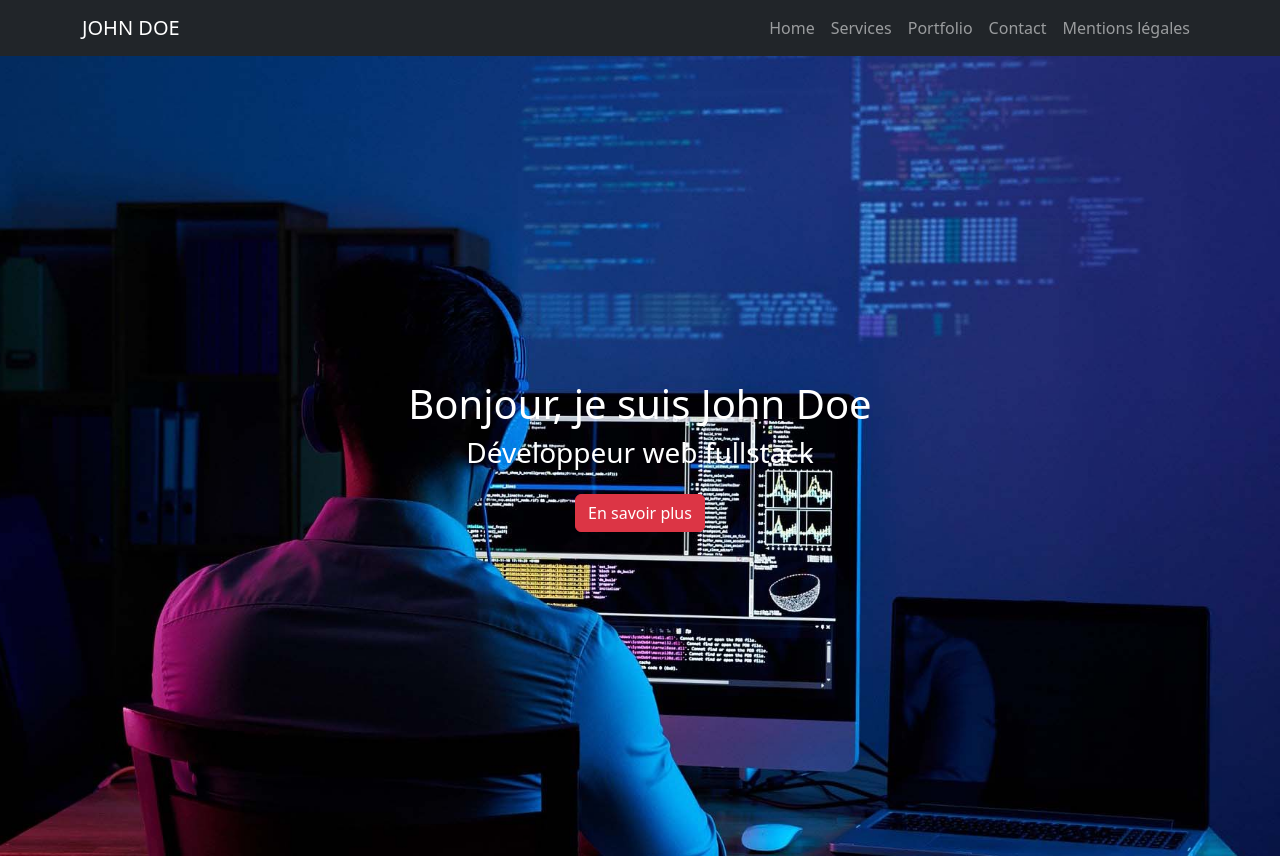
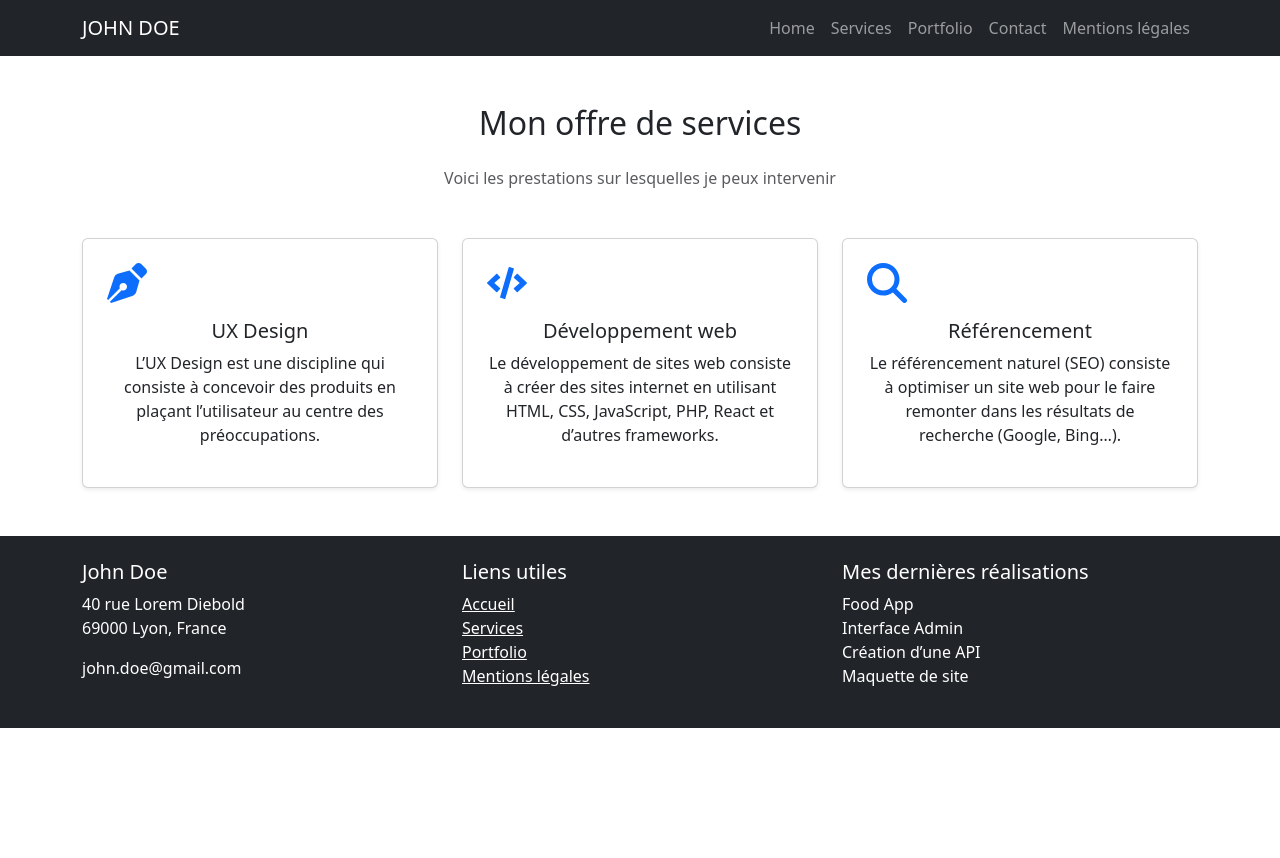
Before and after one commit to Boubou008/portfolio, a React (Create React App) app: page /services in a window 1280 px wide. Shown: the top 858 px of the page. After the commit the page ends 800 px from the top, so only its background shows below. Built offline with nearby package versions, Linux system fonts and the light colour scheme.

Commit message:
ajout des pages Services, Portfolio, Contact et correction Navbar avec React Router

```diff
--- a/package.json
+++ b/package.json
@@ -10,6 +10,8 @@
     "bootstrap": "^5.3.8",
     "react": "^19.2.0",
     "react-dom": "^19.2.0",
+    "react-icons": "^5.5.0",
+    "react-router-dom": "^7.9.4",
     "react-scripts": "5.0.1",
     "web-vitals": "^2.1.4"
   },
--- a/src/App.js
+++ b/src/App.js
@@ -1,14 +1,25 @@
 import React from "react";
+import { BrowserRouter as Router, Routes, Route } from "react-router-dom";
+
 import Navbar from "./components/Navbar";
 import Hero from "./components/Hero";
 import About from "./components/About";
 import Skills from "./components/Skills";
 import Footer from "./components/Footer";
+import Services from "./components/Services";
+import Portfolio from "./components/Portfolio"; // <-- nouvelle page
+import Contact from "./components/Contact";     // <-- nouvelle page
 
 function App() {
   return (
+    <Router>
+      <Navbar />
+      <Routes>
+        {/* Home */}
+        <Route
+          path="/"
+          element={
             <>
-      <Navbar />
               <Hero />
               <section className="container my-5" id="about">
                 <div className="row">
@@ -16,8 +27,17 @@ function App() {
                   <Skills />
                 </div>
               </section>
+            </>
+          }
+        />
+
+        {/* Pages */}
+        <Route path="/services" element={<Services />} />
+        <Route path="/portfolio" element={<Portfolio />} />
+        <Route path="/contact" element={<Contact />} />
+      </Routes>
       <Footer />
-    </>
+    </Router>
   );
 }
 
--- /dev/null
+++ b/src/components/Contact.js
@@ -0,0 +1,28 @@
+import React from "react";
+
+export default function Contact() {
+  return (
+    <section className="container my-5">
+      <h2 className="text-center mb-4">Me contacter</h2>
+      <p className="text-center text-muted">
+        Vous pouvez m’envoyer un message via ce formulaire
+      </p>
+
+      <form className="col-md-6 mx-auto mt-4">
+        <div className="mb-3">
+          <label className="form-label">Nom</label>
+          <input type="text" className="form-control" placeholder="Votre nom" />
+        </div>
+        <div className="mb-3">
+          <label className="form-label">Email</label>
+          <input type="email" className="form-control" placeholder="Votre email" />
+        </div>
+        <div className="mb-3">
+          <label className="form-label">Message</label>
+          <textarea className="form-control" rows="5" placeholder="Votre message"></textarea>
+        </div>
+        <button type="submit" className="btn btn-primary">Envoyer</button>
+      </form>
+    </section>
+  );
+}
--- a/src/components/Navbar.js
+++ b/src/components/Navbar.js
@@ -1,21 +1,44 @@
 import React from "react";
-import "bootstrap/dist/css/bootstrap.min.css";
+import { Link } from "react-router-dom";
 
 export default function Navbar() {
   return (
     <nav className="navbar navbar-expand-lg navbar-dark bg-dark">
       <div className="container">
-        <a className="navbar-brand" href="#">JOHN DOE</a>
-        <button className="navbar-toggler" type="button" data-bs-toggle="collapse" data-bs-target="#navbarNav">
+        {/* Logo ou nom */}
+        <Link className="navbar-brand" to="/">JOHN DOE</Link>
+
+        {/* Bouton hamburger pour mobile */}
+        <button
+          className="navbar-toggler"
+          type="button"
+          data-bs-toggle="collapse"
+          data-bs-target="#navbarNav"
+          aria-controls="navbarNav"
+          aria-expanded="false"
+          aria-label="Toggle navigation"
+        >
           <span className="navbar-toggler-icon"></span>
         </button>
+
+        {/* Liens du menu */}
         <div className="collapse navbar-collapse" id="navbarNav">
           <ul className="navbar-nav ms-auto">
-            <li className="nav-item"><a className="nav-link" href="#">Home</a></li>
-            <li className="nav-item"><a className="nav-link" href="#">Services</a></li>
-            <li className="nav-item"><a className="nav-link" href="#">Portfolio</a></li>
-            <li className="nav-item"><a className="nav-link" href="#">Contact</a></li>
-            <li className="nav-item"><a className="nav-link" href="#">Mentions légales</a></li>
+            <li className="nav-item">
+              <Link className="nav-link" to="/">Home</Link>
+            </li>
+            <li className="nav-item">
+              <Link className="nav-link" to="/services">Services</Link>
+            </li>
+            <li className="nav-item">
+              <Link className="nav-link" to="/portfolio">Portfolio</Link>
+            </li>
+            <li className="nav-item">
+              <Link className="nav-link" to="/contact">Contact</Link>
+            </li>
+            <li className="nav-item">
+              <Link className="nav-link" to="/mentions-legales">Mentions légales</Link>
+            </li>
           </ul>
         </div>
       </div>
--- /dev/null
+++ b/src/components/Portfolio.js
@@ -0,0 +1,42 @@
+import React from "react";
+
+export default function Portfolio() {
+  return (
+    <section className="container my-5">
+      <h2 className="text-center mb-4">Mes réalisations</h2>
+      <p className="text-center text-muted">Voici quelques projets récents</p>
+
+      <div className="row mt-5">
+        <div className="col-md-4 mb-4">
+          <div className="card shadow-sm">
+            <img src="/assets/project1.jpg" className="card-img-top" alt="Projet 1" />
+            <div className="card-body">
+              <h5 className="card-title">Projet 1</h5>
+              <p className="card-text">Description rapide du projet.</p>
+            </div>
+          </div>
+        </div>
+
+        <div className="col-md-4 mb-4">
+          <div className="card shadow-sm">
+            <img src="/assets/project2.jpg" className="card-img-top" alt="Projet 2" />
+            <div className="card-body">
+              <h5 className="card-title">Projet 2</h5>
+              <p className="card-text">Description rapide du projet.</p>
+            </div>
+          </div>
+        </div>
+
+        <div className="col-md-4 mb-4">
+          <div className="card shadow-sm">
+            <img src="/assets/project3.jpg" className="card-img-top" alt="Projet 3" />
+            <div className="card-body">
+              <h5 className="card-title">Projet 3</h5>
+              <p className="card-text">Description rapide du projet.</p>
+            </div>
+          </div>
+        </div>
+      </div>
+    </section>
+  );
+}
--- /dev/null
+++ b/src/components/Services.js
@@ -0,0 +1,52 @@
+import React from "react";
+import { FaPenNib, FaCode } from "react-icons/fa";
+import { FaMagnifyingGlass } from "react-icons/fa6"; // nouvelle icône
+
+export default function Services() {
+  return (
+    <section className="container my-5">
+      <h2 className="text-center mb-4">Mon offre de services</h2>
+      <p className="text-center text-muted">
+        Voici les prestations sur lesquelles je peux intervenir
+      </p>
+
+      <div className="row mt-5">
+        {/* UX Design */}
+        <div className="col-md-4">
+          <div className="card p-4 text-center shadow-sm">
+            <FaPenNib size={40} className="text-primary mb-3" />
+            <h5>UX Design</h5>
+            <p>
+              L’UX Design est une discipline qui consiste à concevoir des produits
+              en plaçant l’utilisateur au centre des préoccupations.
+            </p>
+          </div>
+        </div>
+
+        {/* Développement web */}
+        <div className="col-md-4">
+          <div className="card p-4 text-center shadow-sm">
+            <FaCode size={40} className="text-primary mb-3" />
+            <h5>Développement web</h5>
+            <p>
+              Le développement de sites web consiste à créer des sites internet
+              en utilisant HTML, CSS, JavaScript, PHP, React et d’autres frameworks.
+            </p>
+          </div>
+        </div>
+
+        {/* Référencement */}
+        <div className="col-md-4">
+          <div className="card p-4 text-center shadow-sm">
+            <FaMagnifyingGlass size={40} className="text-primary mb-3" />
+            <h5>Référencement</h5>
+            <p>
+              Le référencement naturel (SEO) consiste à optimiser un site web pour
+              le faire remonter dans les résultats de recherche (Google, Bing…).
+            </p>
+          </div>
+        </div>
+      </div>
+    </section>
+  );
+}
--- a/src/index.js
+++ b/src/index.js
@@ -3,6 +3,8 @@ import ReactDOM from 'react-dom/client';
 import './index.css';
 import App from './App';
 import reportWebVitals from './reportWebVitals';
+import 'bootstrap/dist/css/bootstrap.min.css';
+
 
 const root = ReactDOM.createRoot(document.getElementById('root'));
 root.render(
```
Also changed, not shown: 1 other file (tests, documents, lock files or other folders). Lines whose indentation alone changed are shown as unchanged.
